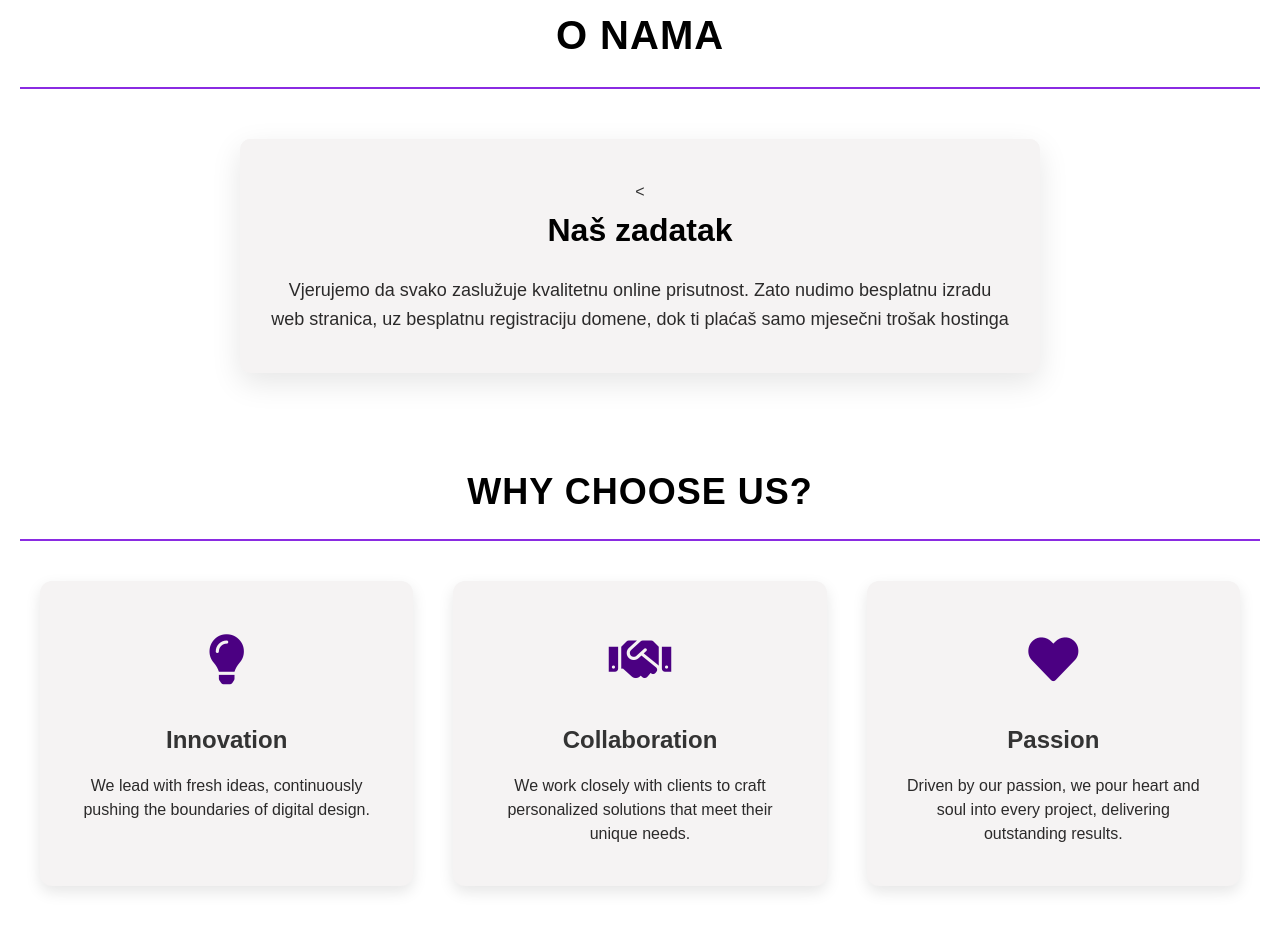
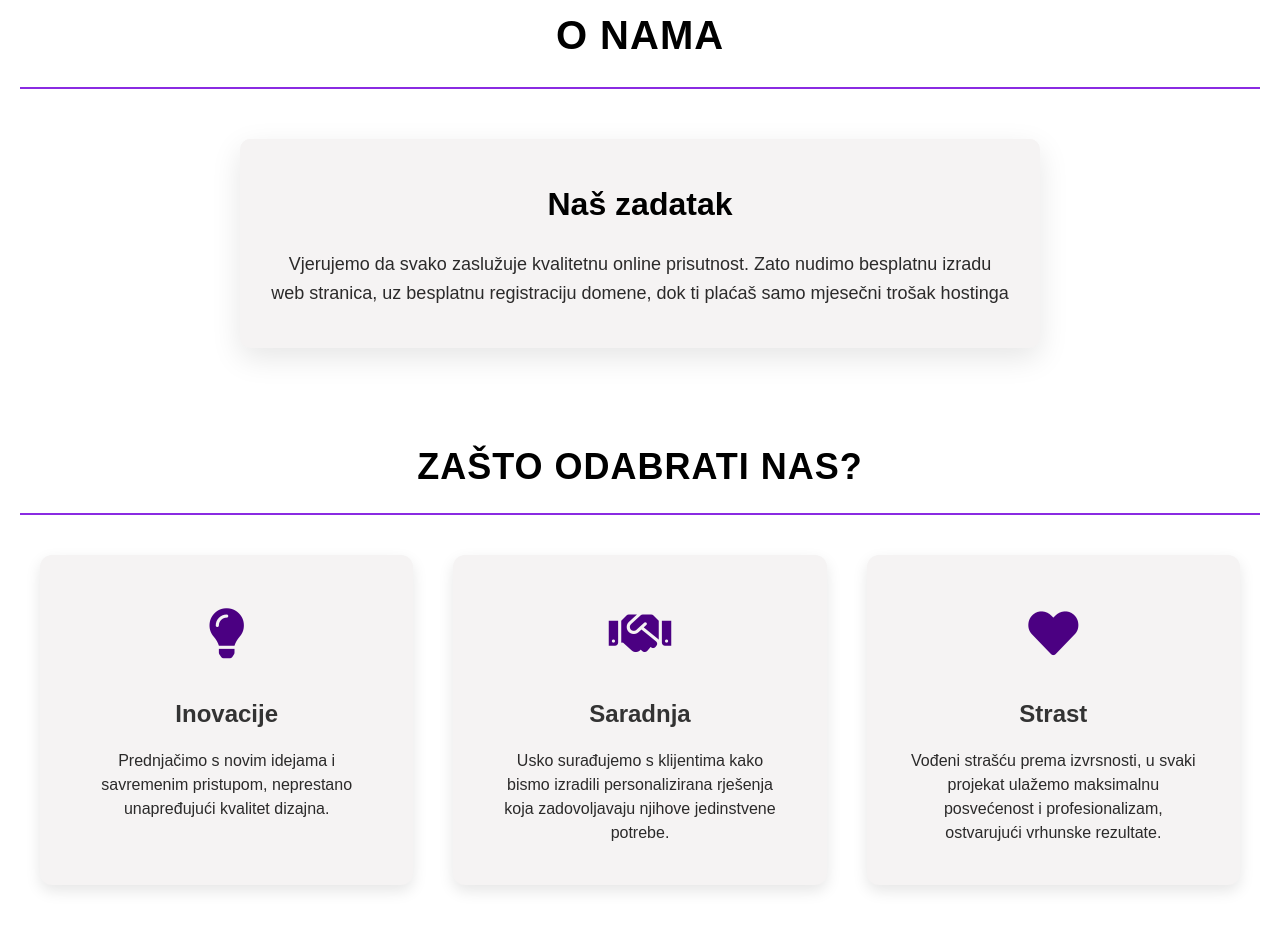
Before and after one commit to zrnotech/my-website, a plain HTML site: page index.html in a window 1280 px wide. Shown: the part 877-1808 px from the top of the page. Drawn offline with Linux system fonts and the light colour scheme.

Commit message:
Update index.html

```diff
--- a/index.html
+++ b/index.html
@@ -50,29 +50,29 @@
         <div class="about-details">
             <!-- Mission Section -->
             <div class="mission">
-                <<h3>Naš zadatak</h3>
+                <h3>Naš zadatak</h3>
                 <p>Vjerujemo da svako zaslužuje kvalitetnu online prisutnost.
                     Zato nudimo besplatnu izradu web stranica, uz besplatnu registraciju domene, dok ti plaćaš samo mjesečni trošak hostinga</p>
             </div>
 
             <!-- Why Choose Us Section -->
             <div class="why-choose-us">
-                <h3>Why Choose Us?</h3>
+                <h3>Zašto odabrati nas?</h3>
                 <div class="values">
                     <div class="value">
                         <div class="icon"><i class="fas fa-lightbulb"></i></div>
-                        <h4>Innovation</h4>
-                        <p>We lead with fresh ideas, continuously pushing the boundaries of digital design.</p>
+                        <h4>Inovacije</h4>
+                        <p>Prednjačimo s novim idejama i savremenim pristupom, neprestano unapređujući kvalitet dizajna.</p>
                     </div>
                     <div class="value">
                         <div class="icon"><i class="fas fa-handshake"></i></div>
-                        <h4>Collaboration</h4>
-                        <p>We work closely with clients to craft personalized solutions that meet their unique needs.</p>
+                        <h4>Saradnja</h4>
+                        <p>Usko surađujemo s klijentima kako bismo izradili personalizirana rješenja koja zadovoljavaju njihove jedinstvene potrebe.</p>
                     </div>
                     <div class="value">
                         <div class="icon"><i class="fas fa-heart"></i></div>
-                        <h4>Passion</h4>
-                        <p>Driven by our passion, we pour heart and soul into every project, delivering outstanding results.</p>
+                        <h4>Strast</h4>
+                        <p>Vođeni strašću prema izvrsnosti, u svaki projekat ulažemo maksimalnu posvećenost i profesionalizam, ostvarujući vrhunske rezultate.</p>
                     </div>
                 </div>
             </div>
```
